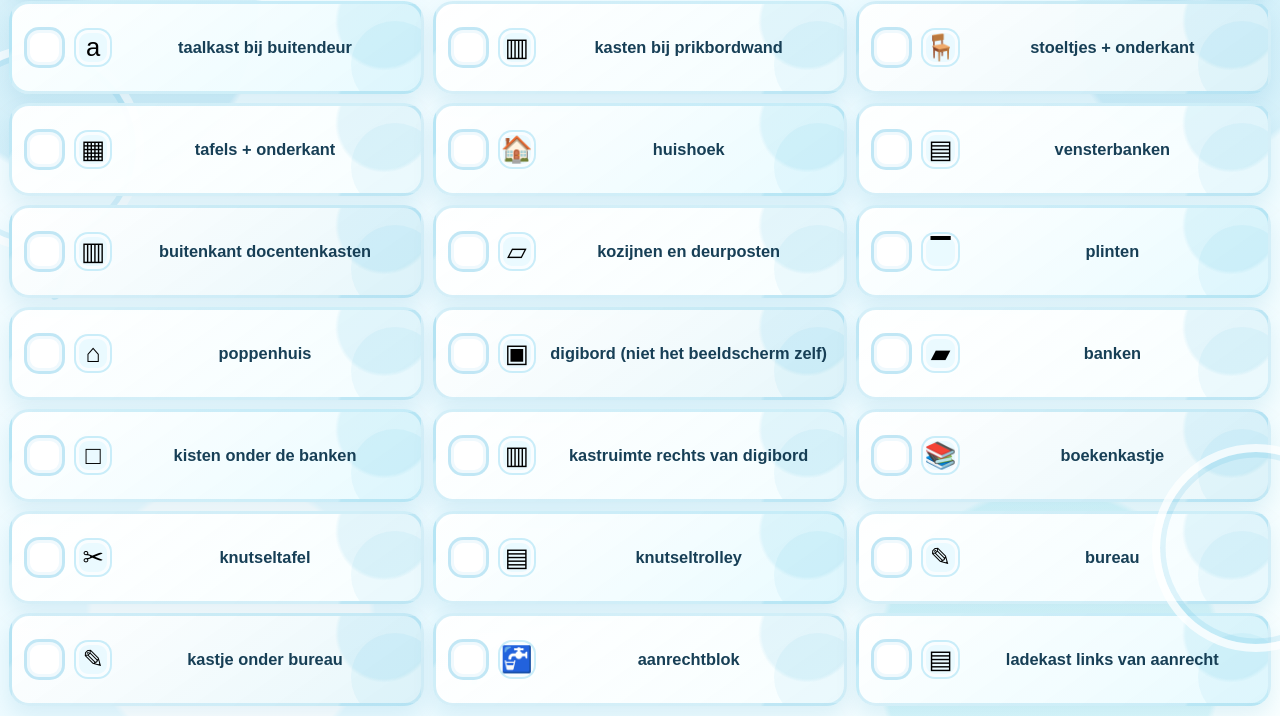
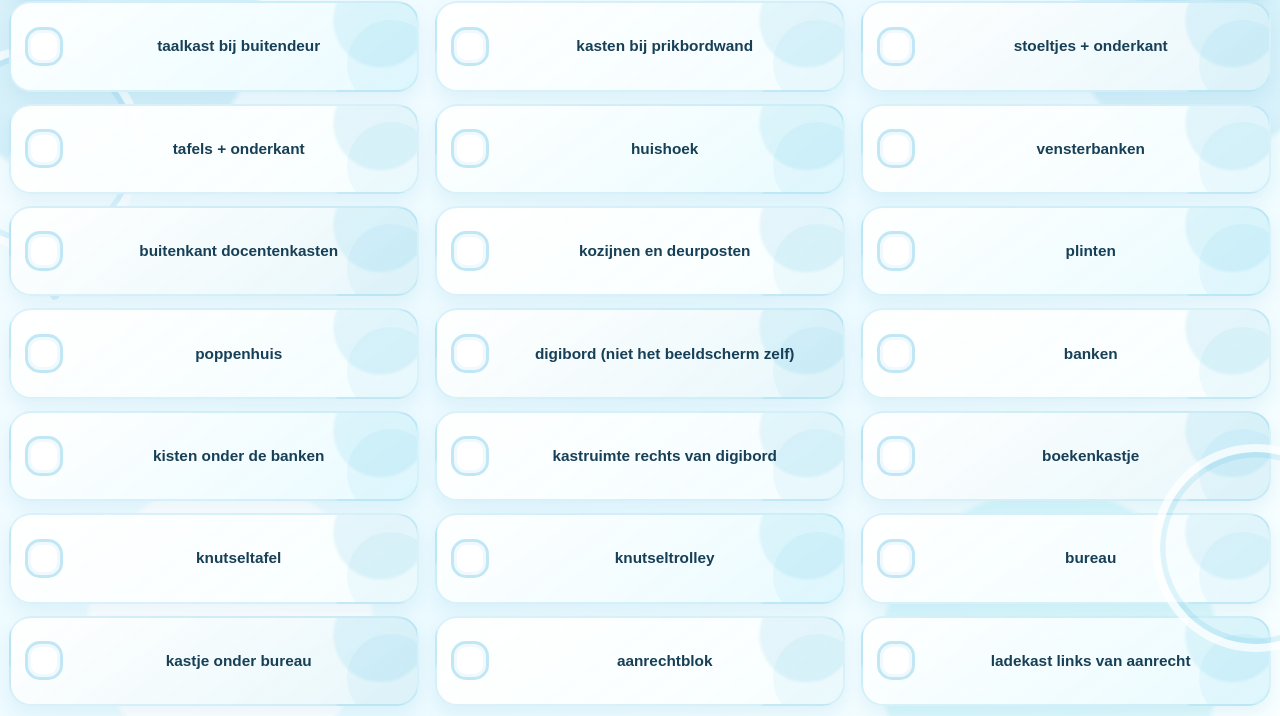
Before and after one commit to hobbit12b/poetsen, a plain HTML site: page index.html in a window 1280 px wide. Shown: the part 84-800 px from the top of the page. Drawn offline with Linux system fonts and the light colour scheme.

Commit message:
Update index.html

```diff
--- a/index.html
+++ b/index.html
@@ -174,46 +174,32 @@
         display: grid;
         grid-template-columns: repeat(3, minmax(0, 1fr));
         grid-template-rows: repeat(5, minmax(0, 1fr));
-        gap: 12px;
+        gap: 16px;
         min-height: 0;
       }
 
       .board.many {
-        gap: 9px;
+        gap: 12px 16px;
       }
 
       .task {
         position: relative;
         min-height: 0;
         display: grid;
-        grid-template-columns: auto auto 1fr;
-        gap: 12px;
+        grid-template-columns: auto 1fr;
+        gap: 14px;
         align-items: center;
-        padding: 12px 16px;
-        border: 3px solid rgba(0, 155, 211, .16);
-        border-radius: 25px;
+        padding: 14px 18px;
+        border: 2px solid rgba(0, 155, 211, .14);
+        border-radius: 28px;
         background:
           radial-gradient(circle at 91% 20%, rgba(0,155,211,.09) 0 12%, transparent 13%),
           linear-gradient(145deg, rgba(255,255,255,.95), var(--card-tint));
-        box-shadow: var(--shadow);
+        box-shadow: 0 8px 18px rgba(0, 126, 180, .08);
         cursor: pointer;
         user-select: none;
         overflow: hidden;
         transition: transform .18s ease, box-shadow .18s ease, filter .18s ease;
-      }
-
-      .task::before {
-        content: "";
-        position: absolute;
-        top: -45%;
-        bottom: -45%;
-        left: -95%;
-        width: 58%;
-        background: linear-gradient(105deg, transparent 0%, rgba(255,255,255,.94) 44%, rgba(127,225,239,.75) 50%, rgba(255,255,255,.92) 56%, transparent 100%);
-        transform: skewX(-16deg);
-        opacity: 0;
-        z-index: 4;
-        pointer-events: none;
       }
 
       .task::after {
@@ -225,15 +211,6 @@
         aspect-ratio: 1;
         border-radius: 50%;
         background: rgba(0, 155, 211, .05);
-      }
-
-      .task.glimmer::before {
-        animation: glimmer 1.55s ease-out forwards;
-      }
-
-      .task.glimmer {
-        box-shadow: 0 0 0 5px rgba(0, 155, 211, .16), 0 18px 34px rgba(0, 126, 180, .18);
-        border-color: rgba(0, 155, 211, .34);
       }
 
       .task:hover,
@@ -249,7 +226,7 @@
       .task:nth-child(4n+4) { --card-tint: #f7feff; }
 
       .check {
-        width: clamp(42px, 4vw, 60px);
+        width: clamp(40px, 3.7vw, 56px);
         aspect-ratio: 1;
         display: grid;
         place-items: center;
@@ -265,21 +242,6 @@
         transition: all .2s ease;
       }
 
-      .task-icon {
-        position: relative;
-        z-index: 3;
-        width: clamp(42px, 4vw, 58px);
-        aspect-ratio: 1;
-        display: grid;
-        place-items: center;
-        border-radius: 18px;
-        background: rgba(234, 250, 255, .92);
-        border: 2px solid rgba(0, 155, 211, .14);
-        box-shadow: inset 0 0 0 3px rgba(255,255,255,.7);
-        font-size: clamp(1.45rem, 2.5vw, 2.15rem);
-        line-height: 1;
-      }
-
       .task-name {
         position: relative;
         z-index: 3;
@@ -291,24 +253,18 @@
       }
 
       .board.many .task {
-        padding: 8px 12px;
-        gap: 9px;
-        border-radius: 20px;
+        padding: 10px 14px;
+        gap: 11px;
+        border-radius: 22px;
       }
 
       .board.many .check {
-        width: clamp(36px, 3.2vw, 50px);
+        width: clamp(34px, 3vw, 46px);
         border-radius: 15px;
       }
 
-      .board.many .task-icon {
-        width: clamp(34px, 3vw, 48px);
-        border-radius: 14px;
-        font-size: clamp(1.15rem, 2vw, 1.75rem);
-      }
-
       .board.many .task-name {
-        font-size: clamp(.92rem, 1.28vw, 1.45rem);
+        font-size: clamp(.9rem, 1.2vw, 1.34rem);
       }
 
       .task.done {
@@ -489,15 +445,49 @@
         animation: rise var(--duration) linear forwards;
       }
 
-      @keyframes glimmer {
+      .twinkle-star {
+        position: fixed;
+        left: var(--x);
+        top: var(--y);
+        width: var(--size);
+        aspect-ratio: 1;
+        pointer-events: none;
+        z-index: 18;
+        transform: translate(-50%, -50%) scale(.2) rotate(var(--turn));
+        opacity: 0;
+        filter:
+          drop-shadow(0 0 3px rgba(255, 255, 255, .95))
+          drop-shadow(0 4px 9px rgba(0, 126, 180, .24));
+        animation: twinkle 1.95s ease-out forwards;
+      }
+
+      .twinkle-star::before,
+      .twinkle-star::after {
+        content: "";
+        position: absolute;
+        inset: 0;
+        margin: auto;
+        background: linear-gradient(135deg, #ffffff 0%, #7fe1ef 48%, #009bd3 100%);
+        clip-path: polygon(50% 0%, 62% 35%, 100% 50%, 62% 65%, 50% 100%, 38% 65%, 0% 50%, 38% 35%);
+      }
+
+      .twinkle-star::after {
+        transform: rotate(45deg) scale(.62);
+        background: #ffffff;
+      }
+
+      @keyframes twinkle {
         0% {
-          left: -95%;
+          transform: translate(-50%, -50%) scale(.15) rotate(var(--turn));
           opacity: 0;
         }
-        14% { opacity: 1; }
-        48% { opacity: .92; }
+        18% { opacity: 1; }
+        46% {
+          transform: translate(-50%, -50%) scale(1.18) rotate(calc(var(--turn) + 18deg));
+          opacity: 1;
+        }
         100% {
-          left: 145%;
+          transform: translate(-50%, -50%) scale(.25) rotate(calc(var(--turn) + 42deg));
           opacity: 0;
         }
       }
@@ -627,7 +617,7 @@
       let activeSong = null;
       let tasks = loadTasks();
       let done = loadState();
-      let glimmerTimer;
+      let twinkleTimer;
 
       function loadTasks() {
         try {
@@ -667,37 +657,11 @@
           card.setAttribute("aria-pressed", String(done[index]));
           card.innerHTML =
             '<span class="check" aria-hidden="true">✓</span>' +
-            '<span class="task-icon" aria-hidden="true">' + getTaskIcon(name) + '</span>' +
             '<span class="task-name">' + name + '</span>';
           card.addEventListener("click", () => toggleTask(index));
           board.appendChild(card);
         });
         updateScore();
-      }
-
-      function getTaskIcon(name) {
-        const text = name.toLowerCase();
-        if (text.includes("knutseltafel")) return "✂";
-        if (text.includes("knutseltrolley")) return "▤";
-        if (text.includes("boekenkast")) return "📚";
-        if (text.includes("lade")) return "▤";
-        if (text.includes("kist")) return "□";
-        if (text.includes("kastruimte")) return "▥";
-        if (text.includes("stoel")) return "🪑";
-        if (text.includes("tafel")) return "▦";
-        if (text.includes("huishoek")) return "🏠";
-        if (text.includes("vensterbank")) return "▤";
-        if (text.includes("docentenkast")) return "▥";
-        if (text.includes("taalkast")) return "a";
-        if (text.includes("kast") && text.includes("prikbord")) return "▥";
-        if (text.includes("kozijnen") || text.includes("deurposten")) return "▱";
-        if (text.includes("plinten")) return "▔";
-        if (text.includes("poppenhuis")) return "⌂";
-        if (text.includes("digibord")) return "▣";
-        if (text.includes("bank")) return "▰";
-        if (text.includes("bureau")) return "✎";
-        if (text.includes("aanrecht")) return "🚰";
-        return "🧽";
       }
 
       function toggleTask(index) {
@@ -873,22 +837,32 @@
         }
       }
 
-      function glimmerRandomTask() {
+      function twinkleRandomTask() {
         const cards = [...board.querySelectorAll(".task")];
         if (!cards.length) return;
         const card = cards[Math.floor(Math.random() * cards.length)];
-        card.classList.remove("glimmer");
-        void card.offsetWidth;
-        card.classList.add("glimmer");
-        window.setTimeout(() => card.classList.remove("glimmer"), 1700);
+        const rect = card.getBoundingClientRect();
+        const starCount = 3 + Math.floor(Math.random() * 3);
+
+        for (let i = 0; i < starCount; i += 1) {
+          const star = document.createElement("span");
+          star.className = "twinkle-star";
+          star.style.setProperty("--x", rect.left + rect.width * (.16 + Math.random() * .72) + "px");
+          star.style.setProperty("--y", rect.top + rect.height * (.12 + Math.random() * .76) + "px");
+          star.style.setProperty("--size", Math.round(14 + Math.random() * 22) + "px");
+          star.style.setProperty("--turn", Math.round(Math.random() * 90) + "deg");
+          star.style.animationDelay = Math.round(i * 120 + Math.random() * 120) + "ms";
+          document.body.appendChild(star);
+          star.addEventListener("animationend", () => star.remove());
+        }
       }
 
-      function scheduleGlimmer() {
-        window.clearTimeout(glimmerTimer);
-        const delay = 1500 + Math.random() * 2600;
-        glimmerTimer = window.setTimeout(() => {
-          glimmerRandomTask();
-          scheduleGlimmer();
+      function scheduleTwinkle() {
+        window.clearTimeout(twinkleTimer);
+        const delay = 6500 + Math.random() * 6500;
+        twinkleTimer = window.setTimeout(() => {
+          twinkleRandomTask();
+          scheduleTwinkle();
         }, delay);
       }
 
@@ -920,7 +894,8 @@
       }
 
       render();
-      scheduleGlimmer();
+      window.setTimeout(twinkleRandomTask, 1000);
+      scheduleTwinkle();
     </script>
   </body>
 </html>
```
